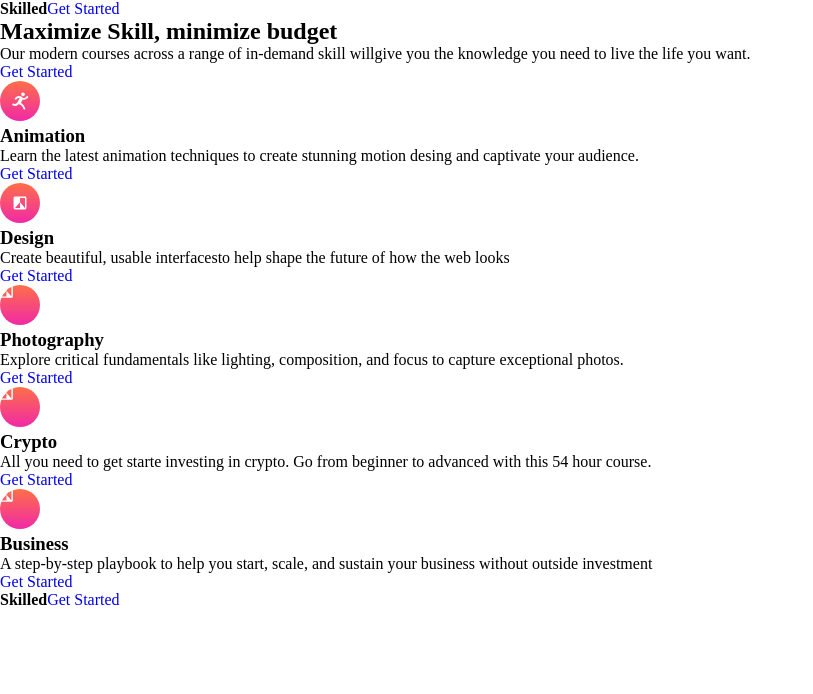
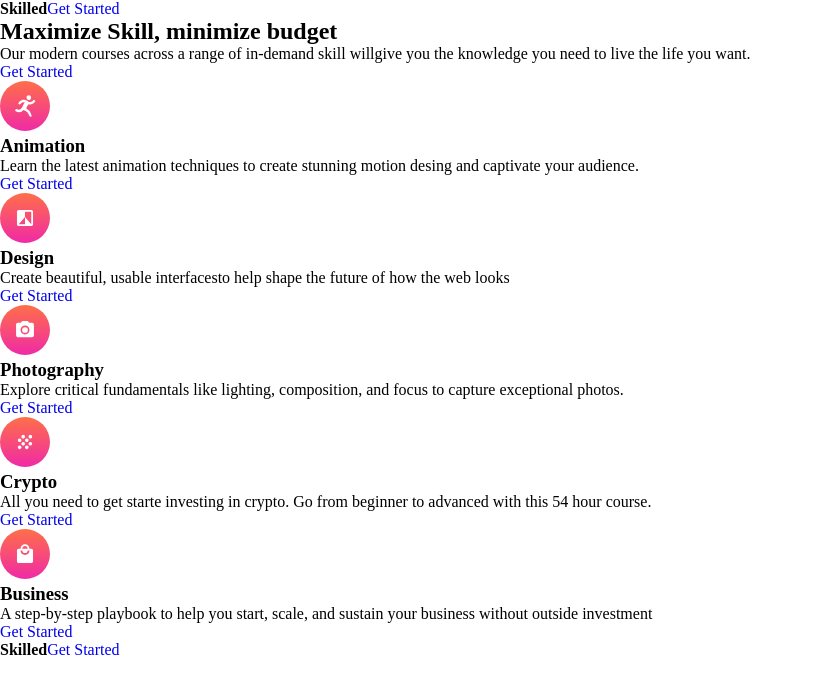
Before and after one commit to sammyodiagbe/skilled-elearning-landng-page, a React (Create React App) app: page / in a window 1280 px wide. Shown: the top 694 px of the page, without its empty margins (0-813 px from the left). Built offline with nearby package versions, Linux system fonts and the light colour scheme.

Commit message:
fixingg structure bug

```diff
--- a/src/App.js
+++ b/src/App.js
@@ -42,7 +42,6 @@ function App() {
         </section>
         <section className="item">
           <IconDesign />
-
           <h3>Design</h3>
           <p>
             Create beautiful, usable interfacesto help shape the future of how
--- a/src/components/icon-business.js
+++ b/src/components/icon-business.js
@@ -1,25 +1,27 @@
 const IconBusiness = () => {
   return (
+    <span>
       <svg
         viewBox="0 0 56 56"
         xmlns="http://www.w3.org/2000/svg"
         xmlnsXlink="http://www.w3.org/1999/xlink"
       >
         <defs>
-        <linearGradient x1="50%" y1="0%" x2="50%" y2="100%" id="a">
+          <linearGradient x1="50%" y1="0%" x2="50%" y2="100%" id="a-business">
             <stop stopColor="#FF6F48" offset="0%" />
             <stop stopColor="#F02AA6" offset="100%" />
           </linearGradient>
           <path
             d="M35 22h-2c0-2.76-2.24-5-5-5s-5 2.24-5 5h-2c-1.1 0-1.99.9-1.99 2L19 36c0 1.1.9 2 2 2h14c1.1 0 2-.9 2-2V24c0-1.1-.9-2-2-2Zm-7-3c1.66 0 3 1.34 3 3h-6c0-1.66 1.34-3 3-3Zm0 10c-2.76 0-5-2.24-5-5h2c0 1.66 1.34 3 3 3s3-1.34 3-3h2c0 2.76-2.24 5-5 5Z"
-          id="b"
+            id="business"
           />
         </defs>
         <g fill="none" fillRule="evenodd">
-        <circle fill="url(#a)" cx="28" cy="28" r="28" />
-        <use fill="#FFF" xlinkHref="#b" />
+          <circle fill="url(#a-business)" cx="28" cy="28" r="28" />
+          <use fill="#FFF" xlinkHref="#business" />
         </g>
       </svg>
+    </span>
   );
 };
 
--- a/src/components/icon-crypto.js
+++ b/src/components/icon-crypto.js
@@ -6,18 +6,18 @@ const IconCrypto = () => {
       xmlnsXlink="http://www.w3.org/1999/xlink"
     >
       <defs>
-        <linearGradient x1="50%" y1="0%" x2="50%" y2="100%" id="a">
+        <linearGradient x1="50%" y1="0%" x2="50%" y2="100%" id="cry">
           <stop stopColor="#FF6F48" offset="0%" />
           <stop stopColor="#F02AA6" offset="100%" />
         </linearGradient>
         <path
           d="M26 28c-1.1 0-2 .9-2 2s.9 2 2 2 2-.9 2-2-.9-2-2-2Zm-4-4c-1.1 0-2 .9-2 2s.9 2 2 2 2-.9 2-2-.9-2-2-2Zm0 8c-1.1 0-2 .9-2 2s.9 2 2 2 2-.9 2-2-.9-2-2-2Zm12-8c1.1 0 2-.9 2-2s-.9-2-2-2-2 .9-2 2 .9 2 2 2Zm-4 8c-1.1 0-2 .9-2 2s.9 2 2 2 2-.9 2-2-.9-2-2-2Zm4-4c-1.1 0-2 .9-2 2s.9 2 2 2 2-.9 2-2-.9-2-2-2Zm-4-4c-1.1 0-2 .9-2 2s.9 2 2 2 2-.9 2-2-.9-2-2-2Zm-4-4c-1.1 0-2 .9-2 2s.9 2 2 2 2-.9 2-2-.9-2-2-2Z"
-          id="b"
+          id="crypto"
         />
       </defs>
       <g fill="none" fillRule="evenodd">
-        <circle fill="url(#a)" cx="28" cy="28" r="28" />
-        <use fill="#FFF" xlinkHref="#b" />
+        <circle fill="url(#cry)" cx="28" cy="28" r="28" />
+        <use fill="#FFF" xlinkHref="#crypto" />
       </g>
     </svg>
   );
--- a/src/components/icon-design.js
+++ b/src/components/icon-design.js
@@ -6,18 +6,18 @@ const IconDesign = () => {
       xmlnsXlink="http://www.w3.org/1999/xlink"
     >
       <defs>
-        <linearGradient x1="50%" y1="0%" x2="50%" y2="100%" id="a">
+        <linearGradient x1="50%" y1="0%" x2="50%" y2="100%" id="des">
           <stop stopColor="#FF6F48" offset="0%" />
           <stop stopColor="#F02AA6" offset="100%" />
         </linearGradient>
         <path
           d="M16 0H2C.9 0 0 .9 0 2v14c0 1.1.9 2 2 2h14c1.1 0 2-.9 2-2V2c0-1.1-.9-2-2-2Zm0 16L9 8v8H2l7-8V2h7v14Z"
-          id="b"
+          id="big"
         />
       </defs>
       <g fill="none" fillRule="evenodd">
-        <circle fill="url(#a)" cx="28" cy="28" r="28" />
-        <use fill="#FFF" xlinkHref="#b" transform="translate(19 19)" />
+        <circle fill="url(#des)" cx="28" cy="28" r="28" />
+        <use fill="#FFF" xlinkHref="#big" transform="translate(19 19)" />
       </g>
     </svg>
   );
--- a/src/components/icon-photography.js
+++ b/src/components/icon-photography.js
@@ -1,23 +1,23 @@
 const IconPhotography = () => {
   return (
     <svg
-      viewBox="0 0 56 56"
       xmlns="http://www.w3.org/2000/svg"
       xmlnsXlink="http://www.w3.org/1999/xlink"
+      viewBox="0 0 56 56"
     >
       <defs>
-        <linearGradient x1="50%" y1="0%" x2="50%" y2="100%" id="a">
+        <linearGradient x1="50%" y1="0%" x2="50%" y2="100%" id="photo">
           <stop stopColor="#FF6F48" offset="0%" />
           <stop stopColor="#F02AA6" offset="100%" />
         </linearGradient>
         <path
           d="m31 18 1.83 2H36c1.1 0 2 .9 2 2v12c0 1.1-.9 2-2 2H20c-1.1 0-2-.9-2-2V22c0-1.1.9-2 2-2h3.17L25 18h6Zm-3 5c-2.76 0-5 2.24-5 5s2.24 5 5 5 5-2.24 5-5-2.24-5-5-5Zm0 1.8a3.2 3.2 0 1 1 0 6.4 3.2 3.2 0 0 1 0-6.4Z"
-          id="b"
+          id="photography"
         />
       </defs>
       <g fill="none" fillRule="evenodd">
-        <circle fill="url(#a)" cx="28" cy="28" r="28" />
-        <use fill="#FFF" xlinkHref="#b" />
+        <circle fill="url(#photo)" cx="28" cy="28" r="28" />
+        <use fill="#FFF" xlinkHref="#photography" />
       </g>
     </svg>
   );
--- a/src/styles/index.css
+++ b/src/styles/index.css
@@ -16,7 +16,7 @@ body a {
 }
 
 body svg {
-  max-height: 40px;
-  max-width: 40px;
+  width: 50px;
+  height: auto;
 }
 /*# sourceMappingURL=index.css.map */
--- a/src/styles/index.scss
+++ b/src/styles/index.scss
@@ -14,7 +14,7 @@ body {
   }
 
   svg {
-    max-height: 40px;
-    max-width: 40px;
+    width: 50px;
+    height: auto;
   }
 }
```
Also changed, not shown: 1 other file (tests, documents, lock files or other folders). Lines whose indentation alone changed are shown as unchanged.
